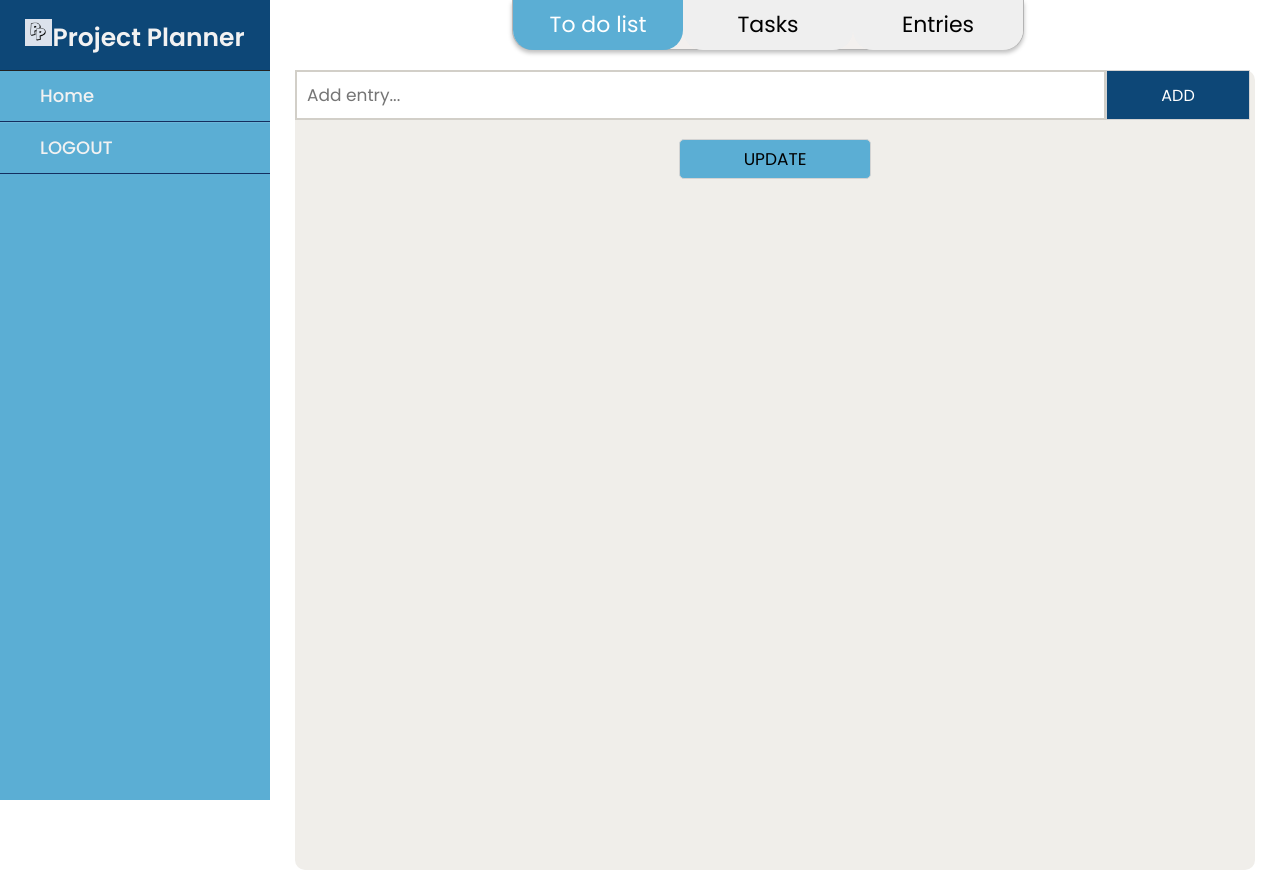
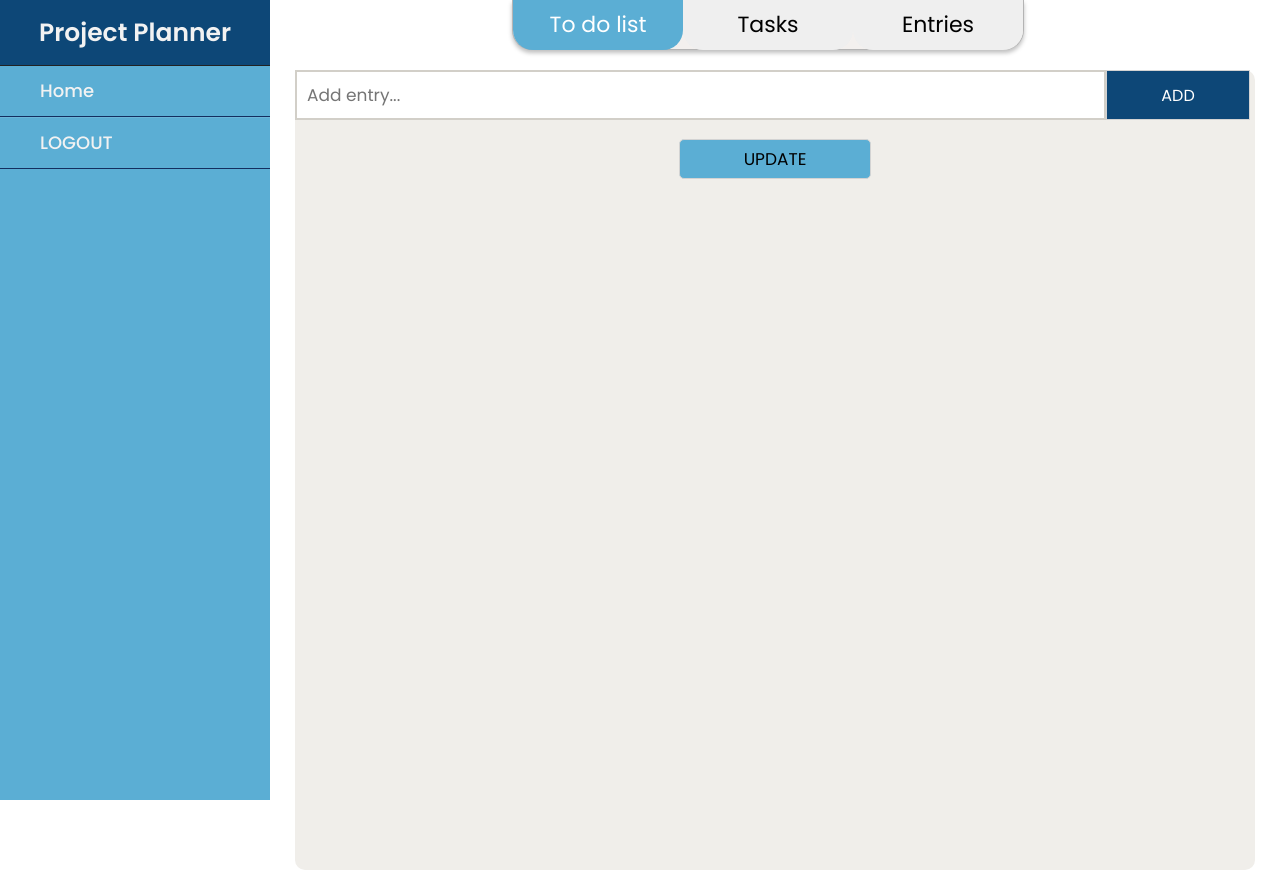
Before and after one commit to AmrutaKoshe/Project-Planner, a PHP site: page /folder/to-do.php in a window 1280 px wide. Run offline with PHP 8.4, Linux system fonts and the light colour scheme; a user stored in the database is signed in; data comes from the database, SQL or seed files in the repository; data that the repository does not hold is empty; some libraries are stand-ins or nearby versions.

Commit message:
minor changes

```diff
--- a/folder/to-do.php
+++ b/folder/to-do.php
@@ -146,7 +146,7 @@
         <i class="fas fa-times"></i>
       </label>
       <nav id="sidebar">
-        <div class="title"><img src="css/images/pp.png" style="width: 10%; margin-top: 7%;">Project Planner</div>
+        <div class="title"><img src="" style="width: 10%; margin-top: 7%;">Project Planner</div>
         <ul class="list-items">
           <li><a href="newProject.php">Home</a></li>
                 <?php
```
